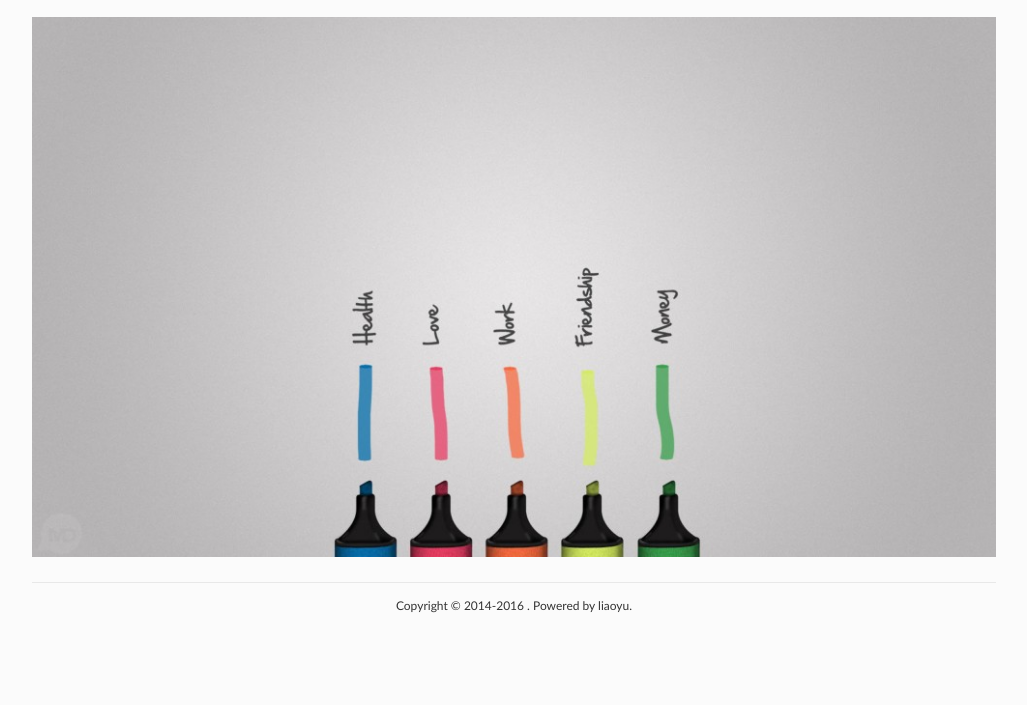
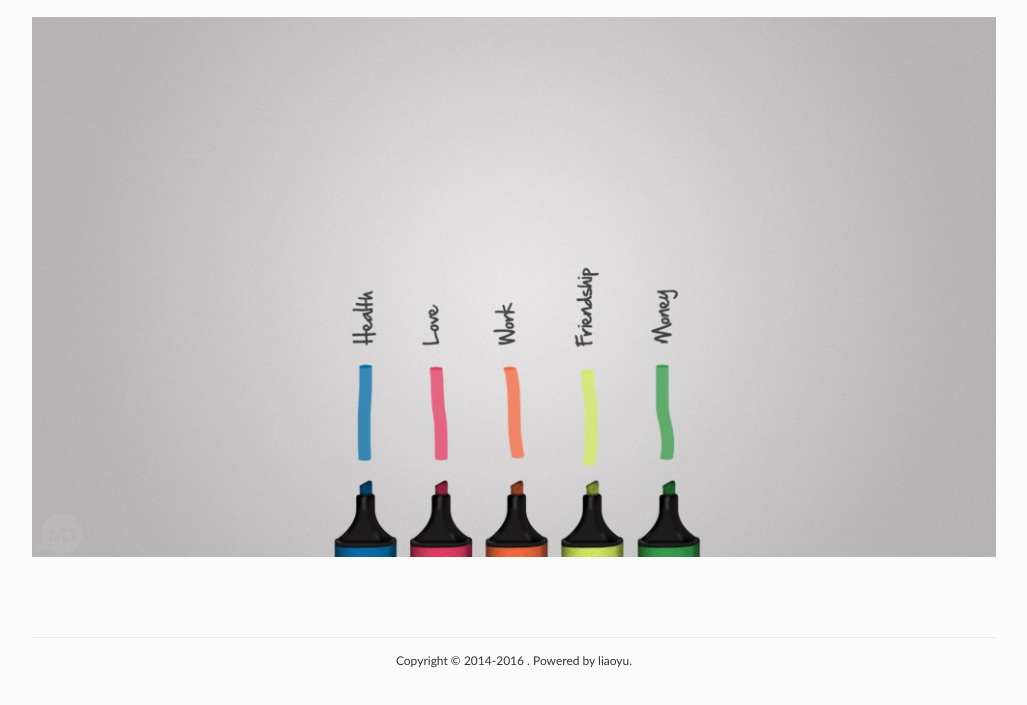
Before and after one commit to liaoyu/liaoyu.github.io, a website: page index.html in a window 1280 px wide. Shown: the part 91-796 px from the top of the page, without its empty margins (126-1153 px from the left). Drawn offline with Linux system fonts and the light colour scheme.

Commit message:
optimization css

```diff
--- a/static/css/global.css
+++ b/static/css/global.css
@@ -126,7 +126,13 @@ a:hover {
 /*media queries*/
 @media screen and (min-height: 500px) {
     #container {
-        min-height: 500px;
+        min-height: 360px;
+    }
+}
+
+@media screen and (min-height: 750px) {
+    #container {
+        min-height: 600px;
     }
 }
 
```
